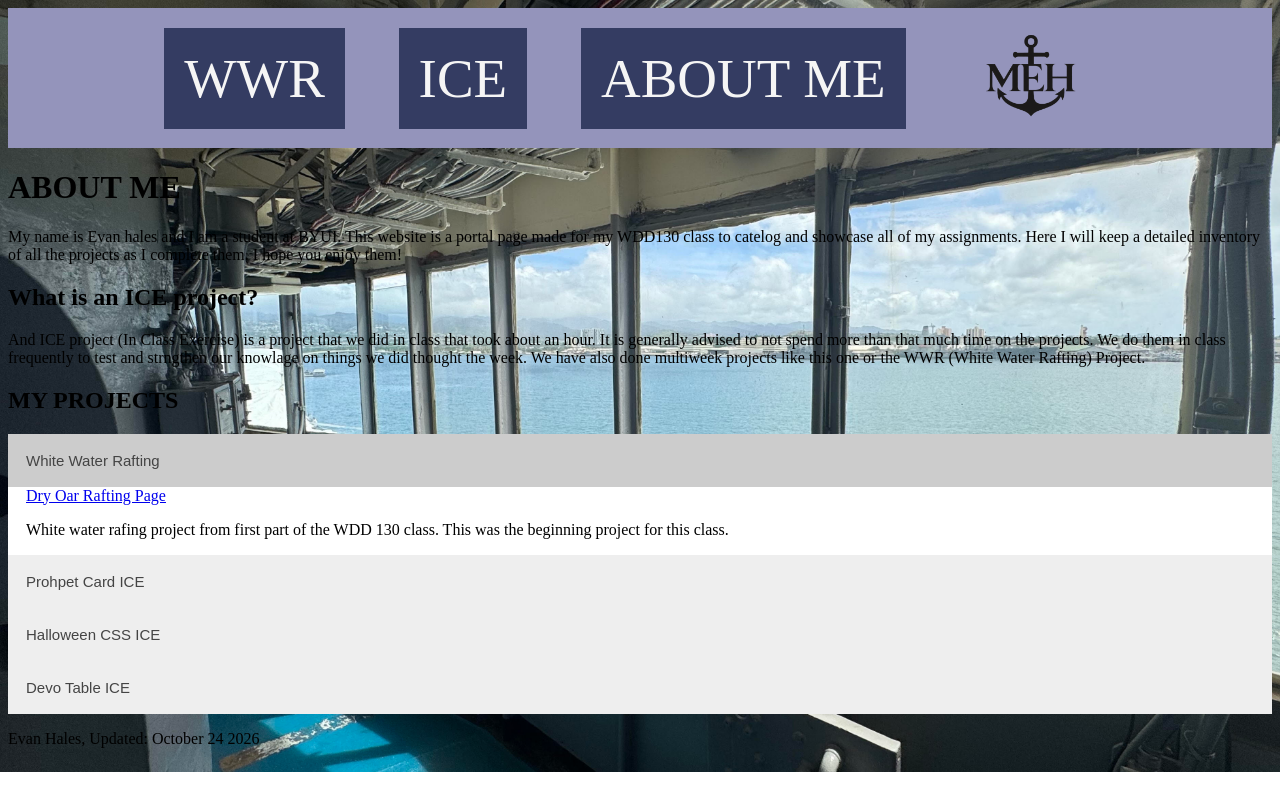
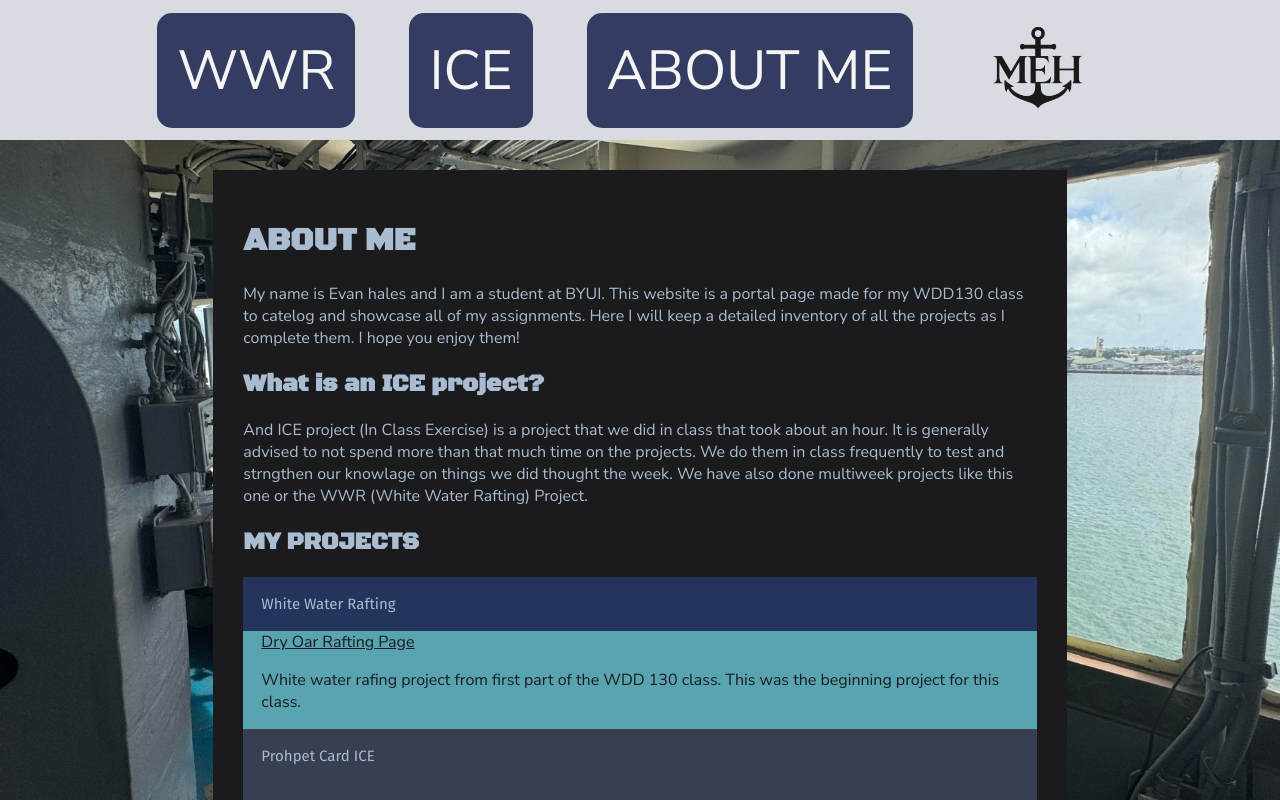
Before and after one commit to hal24034/MEH-WWR, a plain HTML site: page index.html in a window 1280 px wide. Both pictures are taken after a click on the button "White Water Rafting". Shown: the top 800 px of the page. Drawn offline with Linux system fonts and the light colour scheme.

Commit message:
updated main page

```diff
--- a/index.html
+++ b/index.html
@@ -47,10 +47,20 @@
     <a href="https://hal24034.github.io/MEH-WWR/ice/devo_table/" target="_blank">Link to Devo Table</a>
   <p>ICE project where we expirimented making tables for a website.</p>
 </div>
+  <button class="accordion">Positioning ICE</button>
+<div class="panel">
+    <a href="https://hal24034.github.io/MEH-WWR/ice/positioning/positioning/positioning.html" target="_blank">Link to Positioning Activity</a>
+  <p>During this ICE project we practiced using grid proprrties to align items to match the provided picture.</p>
+</div>
+  <button class="accordion">Flags ICE</button>
+<div class="panel">
+    <a href="https://hal24034.github.io/MEH-WWR/ice/positioning/positioning/positioning.html" target="_blank">Link to Flags page</a>
+  <p>Kind of like the Positioning ICE activity. We made flags using the grid properties.</p>
+</div>
     </div>
     <!--ACORDIAN END-->
     <footer>
-        <p id="footer_text">Evan Hales, Updated: October 24 2026</p>
+        <p id="footer_text"> &COPY Evan Hales, Updated: October 31 2026</p>
     </footer>
 </body>
 </html>
--- a/styles.css
+++ b/styles.css
@@ -1,6 +1,12 @@
+@import url('https://fonts.googleapis.com/css2?family=Black+Ops+One&display=swap');
+@import url('https://fonts.googleapis.com/css2?family=Nunito+Sans:wght@400;700&family=Fira+Sans:wght@400;700&display=swap');
+*{
+  color: #A9BCD0;
+  font-family: "Nunito Sans";
+}
 .accordion {
-  background-color: #eee;
-  color: #444;
+  background-color: #373F51;
+  color: #A9BCD0;
   cursor: pointer;
   padding: 18px;
   width: 100%;
@@ -9,6 +15,7 @@
   outline: none;
   font-size: 15px;
   transition: 0.4s;
+  font-family: "Fira Sans";
 }
 
 .active, .accordion:hover {
@@ -27,14 +34,37 @@ body {
   background-size: cover;
   background-position: center;
   background-repeat: no-repeat;
+  background-attachment: fixed;
   display: grid;
+  margin: 0;
+  grid-template-columns: 1fr;
 }
+#main {
+  width: 66.6667%;
+  box-sizing: border-box;
+  margin: 0 auto;
+  padding: 30px;
+  background-color: #1B1B1E;
+  min-height: 60vh;
+  margin-top: 30px;
+}
+
+footer {
+  width: 66.6667%;
+  box-sizing: border-box;
+  margin: 0 auto;
+  padding: 20px 30px;
+  background-color: #719bd0;
+  margin-top: 30px;
+}
+
 nav {
-  background-color: rgb(148, 148, 187);
+  background-color: #D8DBE2;
   width: 100%;
   display: flex;
   align-items: center;
   justify-content: center;
+  font-family: "Fira Sans";
 }
 
 nav #nav_items {
@@ -48,6 +78,7 @@ nav #nav_items {
   padding: 20px;
   margin: 20px;
   background-color: #343c62;
+  border-radius: 15px;
 }
 #nav_items a:hover{
   text-decoration: underline;
@@ -62,3 +93,32 @@ nav #nav_items {
   top: 50%;
   transform: translateY(-50%);
 }
+
+footer p{
+    color: #1B1B1E;
+}
+.accordion:hover {
+  background-color: #5269a3;
+}
+
+.panel {
+  padding: 0 18px;
+  display: none;
+  background-color: #58A4B0;
+  color: #1B1B1E;
+  overflow: hidden;
+}
+.accordion.active {
+  background-color: #24345c;
+  color: #A9BCD0;
+}
+
+.panel a {
+  color: #1B1B1E;
+}
+.panel p {
+  color: #1B1B1E;
+}
+h1, h2{
+  font-family: "Black Ops One";
+}
```
